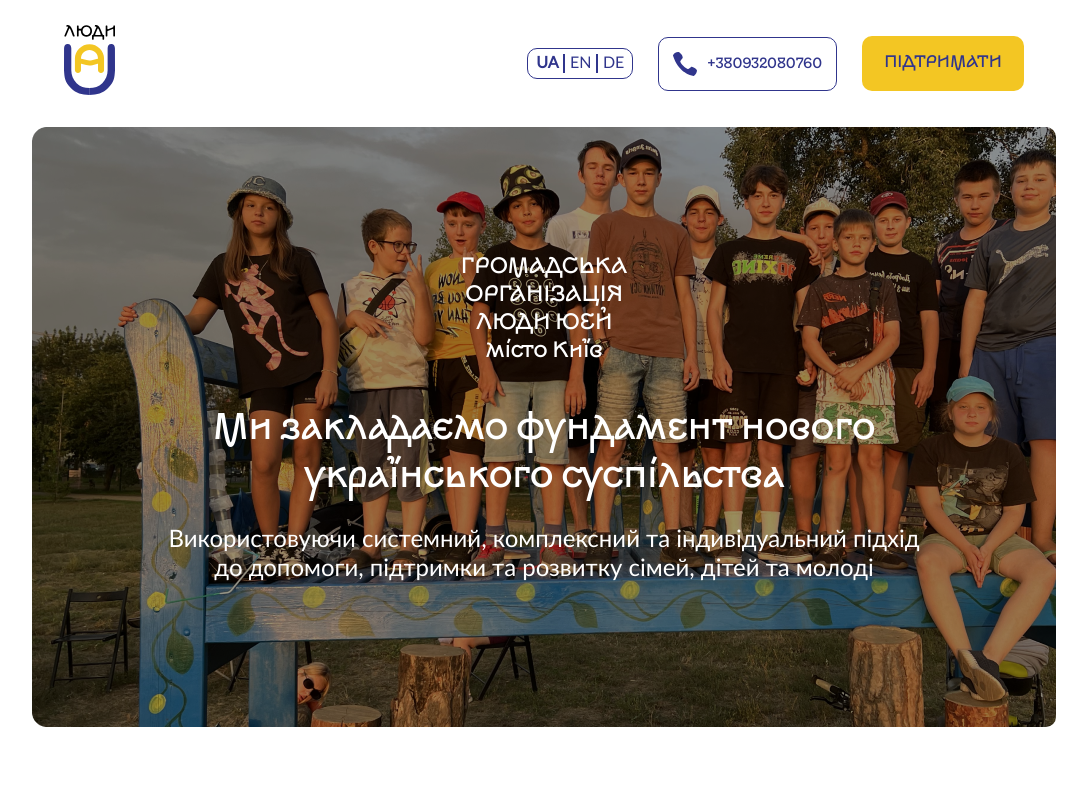
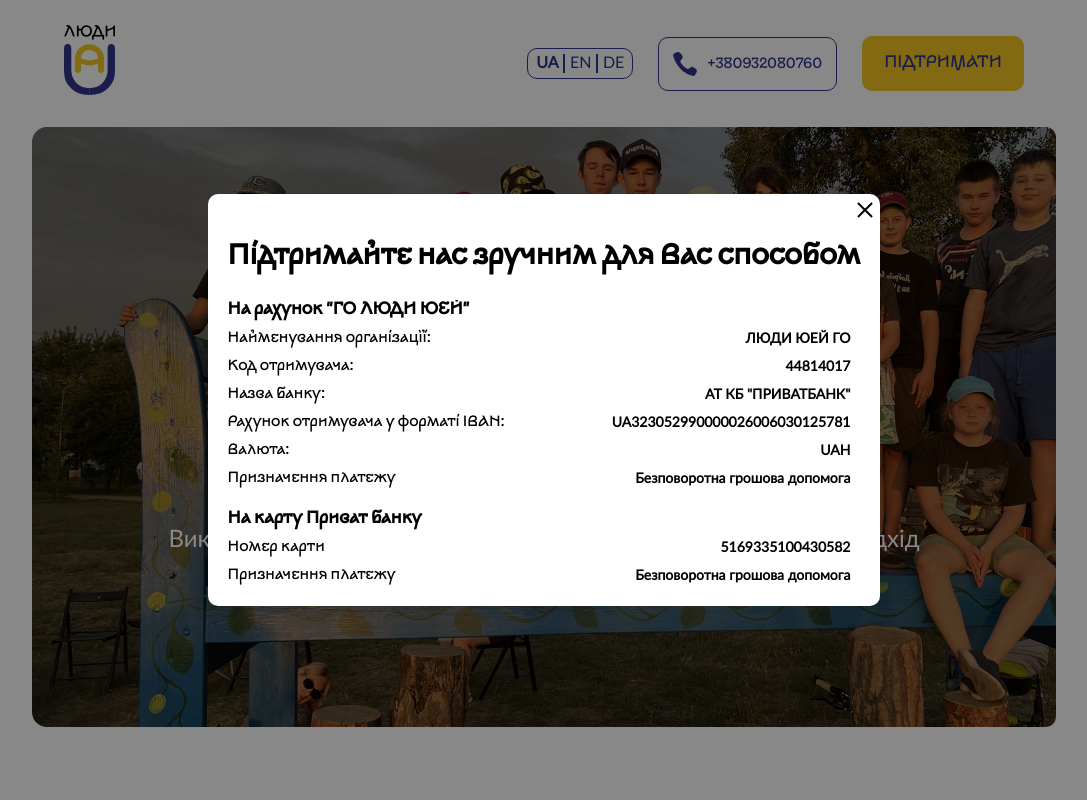
Before and after one commit to teenit/people-ua-v2, a React (Create React App) app: page / in a window 1280 px wide. Both pictures are taken after a click on the button "ПІДТРИМАТИ". Shown: the top 800 px of the page, without its empty margins (96-1183 px from the left). Built offline with nearby package versions, Linux system fonts and the light colour scheme.

Commit message:
Form donate

```diff
--- a/src/components/Footer/Footer.jsx
+++ b/src/components/Footer/Footer.jsx
@@ -1,10 +1,15 @@
-import React from 'react'
+import React, { useState } from 'react'
 import s from './Footer.module.css'
 import logo from '../../img/footer-logo.svg'
 import phone from '../../img/phone.svg'
 import location from '../../img/location.svg'
+import PortalModalRoot from '../Portals/PortalModalRoot'
+import DonatForm from '../Forms/DonatForm'
 
 const Footer = () => {
+  const [donate, setDonat] = useState ({
+    openModal:false
+  })
   return (
     <div className={s.footer__wrap}>
       <div className={s.footer__inner}>
@@ -31,9 +36,18 @@
             <span>+380932080760</span>
           </div>
         </div>
-        <div className={s.footer__support__button}>підртримати</div>
+        <div onClick={()=>{
+            setDonat({...donate,openModal:true})
+          }} className={s.footer__support__button}>підртримати</div>
       </div>
       <p>Copyright © 2023 People UA | Powered by <a href="https://studio.itclub.in.ua/">IT Club studio</a></p>
+      {
+        donate.openModal && (
+          <PortalModalRoot>
+            <DonatForm close = {()=>setDonat({...donate,openModal:false})}/>
+          </PortalModalRoot>
+        )
+      }
     </div>
   )
 }
--- /dev/null
+++ b/src/components/Forms/DonatForm.jsx
@@ -0,0 +1,77 @@
+import React, { useState } from "react";
+import s from './DonatForm.module.css';
+
+
+
+
+const DonatForm = ({close}) => {
+    const [state, setState] = useState({})
+
+    return (
+        <div className={s.form}>
+            <div className={s.form_inner}>
+                <div className={s.header}>
+                    <div className={s.title}>
+                        <h2>Підтримайте нас зручним для Вас способом</h2>
+                    </div>
+                    <div onClick={close} className={s.close_btn}>
+                        <span className={s.f}></span>
+                        <span className={s.s}></span>
+                    </div>
+                </div>
+                <div className={s.body}>
+                    <div className={s.line}>
+                        <div className={s.line_title}>На рахунок "ГО ЛЮДИ ЮЕЙ"</div>
+                        <div className={s.item}>
+                            <div className={s.item_title}>Найменування організації:</div>
+                            <div className={s.item_description}>ЛЮДИ ЮЕЙ ГО</div>
+                        </div>
+                        <div className={s.item}>
+                            <div className={s.item_title}>Код отримувача:</div>
+                            <div className={s.item_description}>44814017</div>
+                        </div>
+                        <div className={s.item}>
+                            <div className={s.item_title}>Назва банку:</div>
+                            <div className={s.item_description}>АТ КБ "ПРИВАТБАНК"</div>
+                        </div>
+                        <div className={s.item}>
+                            <div className={s.item_title}>Рахунок отримувача у форматі IBAN: </div>
+                            <div className={s.item_description}>UA323052990000026006030125781</div>
+                        </div>
+                        <div className={s.item}>
+                            <div className={s.item_title}>Валюта:  </div>
+                            <div className={s.item_description}>UAH</div>
+                        </div>
+
+                        <div className={s.item}>
+                            <div className={s.item_title}>Призначення платежу</div>
+                            <div className={s.item_description}>Безповоротна грошова допомога</div>
+                        </div>
+
+                    </div>
+                    <div className={s.line}>
+                        <div className={s.line_title}>На карту Приват банку</div>
+                        <div className={s.item}>
+                            <div className={s.item_title}>Номер карти</div>
+                            <div className={s.item_description}>5169335100430582</div>
+                        </div>
+                        <div className={s.item}>
+                            <div className={s.item_title}>Призначення платежу</div>
+                            <div className={s.item_description}>Безповоротна грошова допомога</div>
+                        </div>
+                    </div>
+                    {/* <div className={s.line}>
+                        <div className={s.line_title}></div>
+                        <div className={s.item}>
+                            <div className={s.item_title}></div>
+                            <div className={s.item_description}></div>
+                        </div>
+                    </div> */}
+                </div>
+                <div className={s.footer}></div>
+            </div>
+        </div>
+    )
+}
+
+export default DonatForm;
--- /dev/null
+++ b/src/components/Forms/DonatForm.module.css
@@ -0,0 +1,76 @@
+.form{
+    padding: 20px;
+    border-radius: 10px;
+    background-color: #fff;
+    position: relative;
+
+}
+.form-inner{
+    display: grid;
+    grid-template-columns: 1fr;
+    gap: 20px;
+}
+.header {
+    display: flex;
+    align-items: center;
+    justify-content: space-between;
+}
+.title {
+    font-size: 20px;
+
+}
+.close_btn {
+    width: 20px;
+    height: 20px;
+    position: relative;
+    position: absolute;
+    top: 5px;
+    right: 5px;
+    cursor: pointer;
+}
+.close_btn span {
+    width: 100%;
+    display: block;
+    position: absolute;
+    top: 50%;
+    height: 2px;
+    background-color: #000;
+}
+.close_btn .f {
+    transform: rotate(45deg);
+}
+.close_btn .s {
+    transform: rotate(-45deg);
+}
+.body{
+    max-height: 500px;
+    overflow-y: scroll;
+    padding-right: 10px;
+    display: grid;
+    grid-template-columns: 1fr;
+    gap: 20px;
+}
+.line{
+    display: grid;
+    grid-template-columns: 1fr;
+    gap: 8px;
+}
+.item{
+    display: flex;
+    align-items: center;
+    justify-content: space-between;
+}
+.tem_title{
+    font-size: 14px;
+    font-weight: 400;
+}
+.item_description{
+    font-size: 14px;
+    font-weight: 600;
+    font-family: 'Latoweb';
+}
+.line_title {
+    font-size: 18px;
+    font-weight: 600;
+}
+.footer{}
--- a/src/components/Header/Header.jsx
+++ b/src/components/Header/Header.jsx
@@ -1,11 +1,16 @@
-import React from 'react'
+import React, { useState } from 'react'
 import s from './Header.module.css'
 import logo from '../../img/logo.svg'
 import phone from '../../img/phone.svg'
 import Lang from './Lang'
 import BurgerMenu from '../BurgerMenu/BurgerMenu'
+import PortalModalRoot from '../Portals/PortalModalRoot'
+import DonatForm from '../Forms/DonatForm'
 
 const Header = () => {
+  const [donate, setDonat] = useState ({
+    openModal:false
+  })
   return (
     <header className={s.header__wrap}>
       <div className={s.header__inner}>
@@ -21,10 +26,19 @@
 
             <span>+380932080760</span>
           </div>
-          <button className={s.header__support__button}>підтримати</button>
+          <button onClick={()=>{
+            setDonat({...donate,openModal:true})
+          }} className={s.header__support__button}>підтримати</button>
           <BurgerMenu/>
         </div>
       </div>
+      {
+        donate.openModal && (
+          <PortalModalRoot>
+            <DonatForm close = {()=>setDonat({...donate,openModal:false})}/>
+          </PortalModalRoot>
+        )
+      }
     </header>
   )
 }
--- a/src/components/Portals/PortalModalRoot.jsx
+++ b/src/components/Portals/PortalModalRoot.jsx
@@ -16,7 +16,7 @@
     render(){
            return (
                     createPortal(
-                        <div className={s.test}>
+                        <div className={s.portal}>
                             {this.props.children}
                         </div>,
                         this.el)
--- a/src/components/Portals/style.module.css
+++ b/src/components/Portals/style.module.css
@@ -8,12 +8,7 @@
      background-color: #00000077;
      position: fixed;
      display: flex;
-     justify-content: right;
+     justify-content: center;
+     align-items: center;
 
  }
-.test{
-    height: max-content;
-    position: absolute;
-    right: 50px;
-    top: 20px;
-}
```
